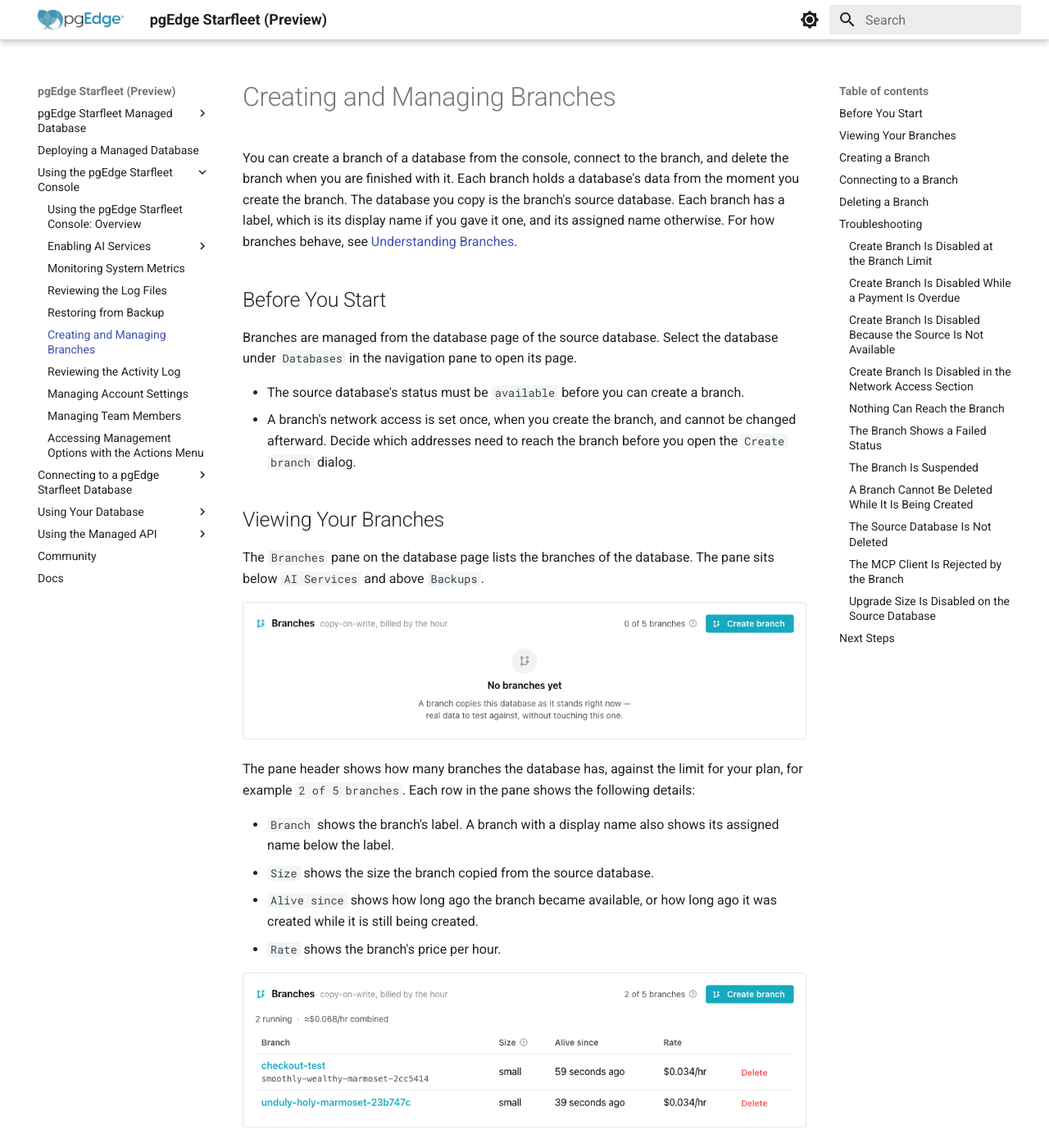
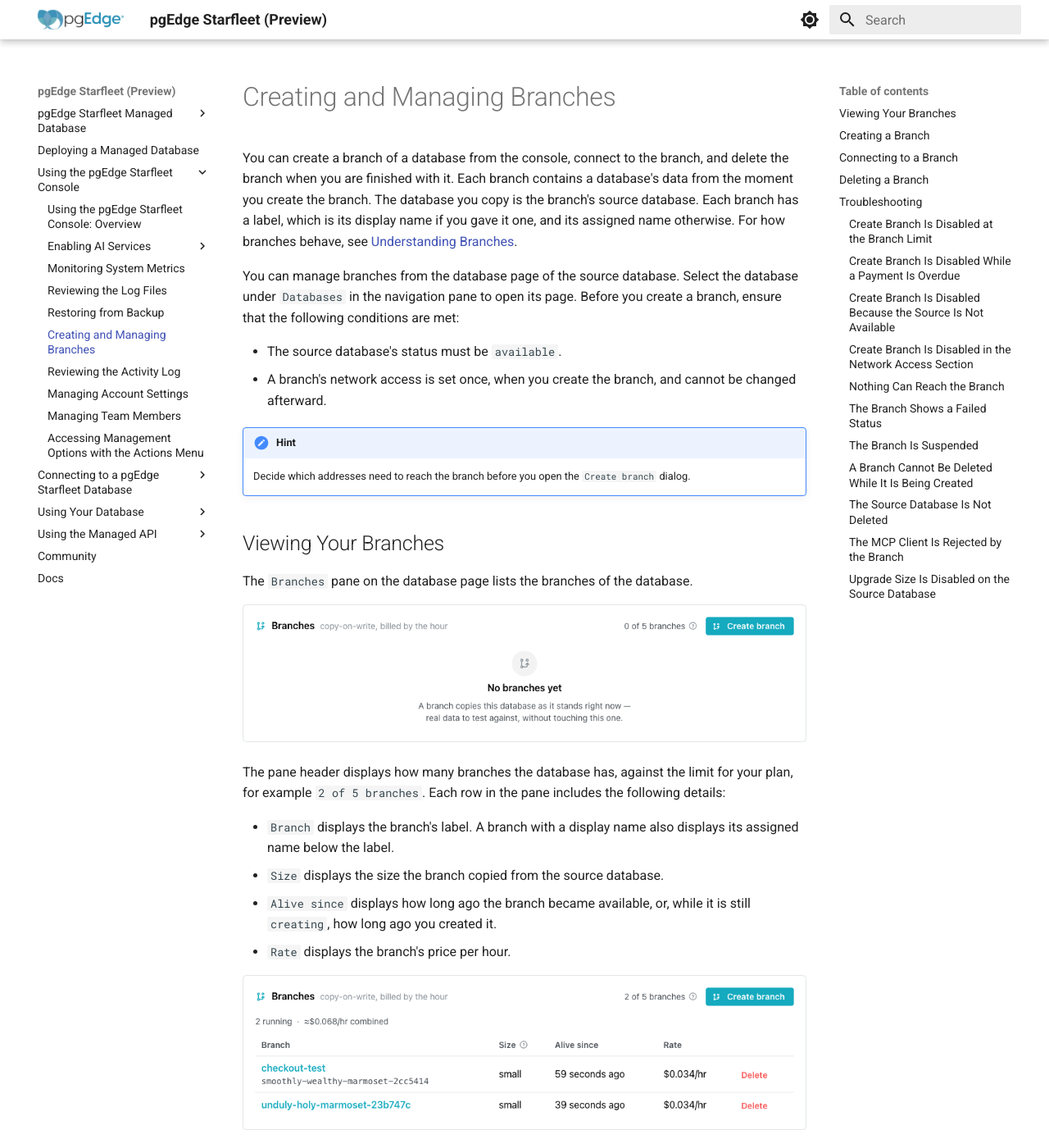
Before and after one commit to pgEdge/pgedge-starfleet-docs, an MkDocs documentation site: the page built from docs/managed/using_console/managed_branches.md, in a window 1280 px wide and 1400 px high. Shown: the whole window at 82% size. Built offline with MkDocs 1.6.1 and Material for MkDocs 9.7.7, drawn with Linux system fonts in a browser that asks for light colours; some of the changed text lies outside the part shown.

Commit message:
Review managed_branches.md pages and remove Before You Start headings
Fact-check and fix the branch/source-database "parent" terminology,
clarify the post-deletion backup hint, restructure bullet lists,
fix passive voice and a grammar error, and unify shows/show to
displays/display throughout using_console/managed_branches.md.

Remove the "## Before You Start" heading from both
using_console/managed_branches.md and api/managed_restish.md; the
content now flows directly from each page's intro.

```diff
--- a/docs/managed/using_console/managed_branches.md
+++ b/docs/managed/using_console/managed_branches.md
@@ -2,51 +2,53 @@
 
 You can create a branch of a database from the console, connect to the
 branch, and delete the branch when you are finished with it. Each branch
-holds a database's data from the moment you create the branch. The
+contains a database's data from the moment you create the branch. The
 database you copy is the branch's source database. Each branch has a
 label, which is its display name if you gave it one, and its assigned name
 otherwise. For how branches behave, see
 [Understanding Branches](../using_database/managed_branches.md).
 
-## Before You Start
+You can manage branches from the database page of the source
+database. Select the database under `Databases` in the navigation
+pane to open its page. Before you create a branch, ensure that the
+following conditions are met:
 
-Branches are managed from the database page of the source database.
-Select the database under `Databases` in the navigation pane to open its
-page.
+- The source database's status must be `available`.
+- A branch's network access is set once, when you create the branch,
+  and cannot be changed afterward.
 
-- The source database's status must be `available` before you can create
-  a branch.
-- A branch's network access is set once, when you create the branch, and
-  cannot be changed afterward. Decide which addresses need to reach the
-  branch before you open the `Create branch` dialog.
+!!! hint
+
+    Decide which addresses need to reach the branch before you open
+    the `Create branch` dialog.
 
 ## Viewing Your Branches
 
 The `Branches` pane on the database page lists the branches of the
-database. The pane sits below `AI Services` and above `Backups`.
+database.
 
 ![The Branches pane with no branches](../images/managed_branches_card_empty.png)
 
-The pane header shows how many branches the database has, against the
+The pane header displays how many branches the database has, against the
 limit for your plan, for example `2 of 5 branches`. Each row in the pane
-shows the following details:
+includes the following details:
 
-- `Branch` shows the branch's label. A branch with a display name also
-  shows its assigned name below the label.
-- `Size` shows the size the branch copied from the source database.
-- `Alive since` shows how long ago the branch became available, or how
-  long ago it was created while it is still being created.
-- `Rate` shows the branch's price per hour.
+- `Branch` displays the branch's label. A branch with a display name also
+  displays its assigned name below the label.
+- `Size` displays the size the branch copied from the source database.
+- `Alive since` displays how long ago the branch became available, or,
+  while it is still `creating`, how long ago you created it.
+- `Rate` displays the branch's price per hour.
 
 ![The Branches pane with two branches](../images/managed_branches_card.png)
 
-Select a branch's label to open the branch's page. For the limits on each
-plan, see
+Select a branch's label to open the branch's page. To review the
+limits for each plan, see
 [Understanding Branches](../using_database/managed_branches.md#limits-on-branches).
 
 ## Creating a Branch
 
-A new branch starts from the source database's data at the moment you
+A new branch includes the data from the source database at the moment you
 select `Create branch`. To create a branch:
 
 1. On the source database's page, select `Create branch` in the
@@ -57,98 +59,102 @@ select `Create branch`. To create a branch:
 2. Optionally, enter a display name of up to 25 characters in
    `Display name`.
 
-    The display name is shown only in the console. pgEdge assigns the
-    branch's name, which is also its hostname, and the branch's page shows it
-    when the branch is `available`.
+    The console shows the display name only there. pgEdge assigns the
+    branch's name, which is also its hostname, and the branch's page
+    displays it when the branch is `available`.
 
-3. Read the `Size` section, which shows the size the branch copies from
+3. Read the `Size` section, which displays the size the branch copies from
    the source.
 
     A branch cannot be resized later, and resizing the source database
     does not change the branch.
 
 4. In the `Network access` section, choose which addresses can reach the
-   branch's Postgres, because this choice cannot be changed later:
+   branch's Postgres; this choice cannot be changed later:
 
-    - The option that begins with `Copy` gives the branch the source
-      database's current allowlist rules. This option is selected by
+    - The `Copy...` option gives the branch the source database's
+      current allowlist rules. The console selects this option by
       default when the source has rules.
-    - Select `Set rules just for this branch` to allow only the ranges you
-      add. Select `Add my current IP`, which shows your address, or enter
-      another range. After the first range, `Add range` adds another.
+    - Select `Set rules just for this branch` to allow only the
+      ranges you add. Select `Add my current IP`, which displays your
+      address, or enter another range. After the first range, `Add
+      range` adds another.
 
     The MCP server and RAG server on the branch keep the allowlists they
     had on the source, whichever option you choose.
 
-    To change network access afterward, create a new branch and delete
-    this one.
+    To modify network access afterward, create a new branch and delete
+    this branch.
 
-5. Read the `What this costs` section, which lists what the branch costs
+5. Review the `What this costs` section, which lists what the branch costs
    per hour.
 
-    The branch is billed by the hour from when it becomes available, until
-    you request its deletion.
+    pgEdge bills the branch by the hour from when it becomes
+    available, until you request its deletion.
 
 6. Select `Create branch`.
 
-    The branch's row shows `Creating` until the branch is ready, then the
+    The branch's row displays `Creating` until the branch is ready, then the
     branch's status becomes `available`.
 
 ![The Create branch dialog](../images/managed_branch_create.png)
 
 ## Connecting to a Branch
 
-The branch's page shows the branch's connection details when the branch
+The branch's page displays the branch's connection details when the branch
 is `available`. Select the branch's label in the `Branches` pane to open
 the branch's page.
 
-The `Connect` pane on the branch's page shows the following details:
+The `Connect` pane on the branch's page displays the following details:
 
 - `Connection string` and `psql command` connect to the branch's own
   hostname, which is its assigned name.
-- `Domain` shows the branch's hostname.
+- `Domain` displays the branch's hostname.
 - `Database name` and `User` match the source database.
 - `Password` is the branch's own password, which is different from the
   source database's password.
 
-The `ALLOWED IP RANGES` list shows the branch's network access, marked
+The `ALLOWED IP RANGES` list displays the branch's network access, marked
 `FIXED AT CREATION`. The list is read-only.
 
-The `Services` pane shows the MCP server and RAG server the branch copied from
-the source database. If the branch has an MCP server, that server has its own
-address and a separate MCP token. The source's address and token do not work
-against the branch. Select `Copy branch token` in the `Services` pane, and give
-the client that token. The branch's page does not show the MCP server's
-address, so read the address from the branch's details in the Managed API, as
-[Using the Managed API](../api/managed_index.md) describes.
+The `Services` pane displays the MCP server and RAG server the branch
+copied from the source database. If the branch has an MCP server,
+that server has a different address and a separate MCP token; the
+source's address and token do not work against the branch.
 
 ![The branch page](../images/managed_branch_details.png)
 
-For connecting with a client, see
+For more information about client connections, see
 [Connecting to a pgEdge Starfleet Database](../connecting/managed_index.md).
 
 ## Deleting a Branch
 
 Deleting a branch removes the branch and its data. Branches have no
-backups, so a deleted branch cannot be restored. To delete a branch:
+backups, so after being deleted, the branch cannot be restored. To
+delete a branch:
 
 1. In the `Branches` pane, select `Delete` on the branch's row, or select
    `Delete branch` on the branch's page.
 
     The `Delete branch` dialog opens.
 
-2. Type the branch's label, as the dialog shows it.
+2. Type the branch's label, as displayed.
 
 3. Select `Delete branch`.
 
-    The branch and its data are lost, and no backup can bring them back.
-    Create a new branch from the source database if you need the data
-    again.
+    The branch and its data are removed.
 
 ![The Delete branch dialog](../images/managed_branch_delete.png)
 
+!!! hint
+
+    The branch has no backups of its own, but the source database's
+    backups still contain your data as of the moment you created the
+    branch. Deleting the branch loses only the changes you made on
+    the branch itself, which those backups never captured.
+
 Billing for the branch stops when you select `Delete branch`, and the
-branch stops counting toward your limit. The row shows `Deleting` until
+branch stops counting toward your limit. The row displays `Deleting` until
 the branch is removed.
 
 ## Troubleshooting
@@ -165,21 +171,21 @@ longer need to free its slot.
 
 ![The Create branch button disabled at the branch limit](../images/managed_branch_at_limit.png)
 
-On a trial, hovering over the button shows a card with an
+On a trial, hovering over the button displays a card with an
 `Add a payment method` link, stating that trials allow 3 branches per
 database. Select `Add a payment method` to allow 5 branches per database, or
 delete a branch to free its slot.
 
 ### Create Branch Is Disabled While a Payment Is Overdue
 
-The `Branches` pane shows a banner reading
+The `Branches` pane displays a banner reading
 `Branching is blocked while this subscription is past due.` The
 subscription has an unpaid invoice. Select `Review billing` in the banner,
 and settle the invoice to create branches again.
 
 ### Create Branch Is Disabled Because the Source Is Not Available
 
-The tooltip says the source database has to be available first, and
+The tooltip says the source database must be available first, and
 names its current status. A branch copies the source as it stands, so the
 source database must be `available`. Create the branch when the source
 database's status returns to `available`.
@@ -194,9 +200,10 @@ Add at least one range, then select `Create branch`.
 
 ### Nothing Can Reach the Branch
 
-The branch's page shows `Nothing can reach this branch`. The branch was
-created with no allowed ranges, and its network access cannot be changed.
-Create a new branch with the ranges you need, then delete this branch.
+The branch's page displays `Nothing can reach this branch`. The branch
+was created with no allowed network ranges, and its network access
+cannot be changed. Create a new branch with the ranges you need, then
+delete this branch.
 
 ### The Branch Shows a Failed Status
 
@@ -205,37 +212,38 @@ the branch and create a new one.
 
 ### The Branch Is Suspended
 
-The branch's page shows `This branch is suspended`. The subscription is
+The branch's page displays `This branch is suspended`. The subscription is
 unpaid or has expired, so the branch is hibernated and cannot be reached.
 Billing for the branch is paused. Select `Review billing` and settle the
 subscription to resume the branch.
 
 ### A Branch Cannot Be Deleted While It Is Being Created
 
-The branch's row shows `Provisioning…` where `Delete` normally appears. On
-the branch's page, confirming `Delete branch` shows an error in the dialog.
+The branch's row displays `Provisioning…` where `Delete` normally appears. On
+the branch's page, confirming `Delete branch` displays an error in the dialog.
 A branch whose status is `creating` cannot be deleted. Delete the branch
 when its status is `available`.
 
 ### The Source Database Is Not Deleted
 
-After you select `Delete Database`, the source database is not deleted.
-The dialog says that the branches are deleted with the database, but the
-console does not delete a database that still has branches. Delete each of
-the database's branches first, including any `failed` branch, then delete
-the database. A branch whose status is `creating` also blocks the delete,
-so delete that branch when its status is `available`.
+After you select `Delete Database`, the source database remains. The
+dialog says deleting the database also deletes the branches, but the
+console refuses to delete a database that still has branches. Delete
+each of the database's branches first, including any `failed` branch,
+then delete the database. A branch whose status is `creating` also
+blocks the delete, so delete that branch when its status is
+`available`.
 
 ### The MCP Client Is Rejected by the Branch
 
-An MCP client that works against the source database is refused by the
-branch. The branch's MCP server has its own address and token, and the
+The branch refuses an MCP client that works against the source
+database. The branch's MCP server has its own address and token, and the
 source's do not work against it. Give the client the branch's own address,
 and select `Copy branch token` on the branch's page to give it the branch's
 own token.
 
-A client that is still refused with the branch's own token is connecting
-from an address the branch's MCP server does not allow. The branch copied
+A client the branch still refuses, despite using its own token, is
+connecting from an address its MCP server does not allow. The branch copied
 the source's MCP allowlist when the branch was created, and that copy cannot
 be changed. Add the client's address to the source database's MCP server
 allowlist, then create a new branch and delete this one.
@@ -246,14 +254,7 @@ allowlist, then create a new branch and delete this one.
 its `Plan & billing` pane. A database cannot be resized while it has
 branches, because each branch keeps the size it was created with. Delete
 the database's branches first, then resize the database. A database whose
-only branches are `failed` shows `Upgrade size` enabled, but the resize is
-refused until those branches are deleted.
+only branches are `failed` displays `Upgrade size` enabled, but the platform
+refuses the resize until you delete those branches.
 
 ![The Actions menu with Upgrade size disabled](../images/managed_branch_resize_blocked.png)
-
-## Next Steps
-
-For how branches behave, see
-[Understanding Branches](../using_database/managed_branches.md). For
-connecting with psql, pgAdmin or the AI DBA Workbench, see
-[Connecting to a pgEdge Starfleet Database](../connecting/managed_index.md).
```
Also changed, not shown: docs/managed/api/managed_restish.md (+0 -2 lines), docs/managed/using_database/managed_branches.md (+24 -27 lines).
